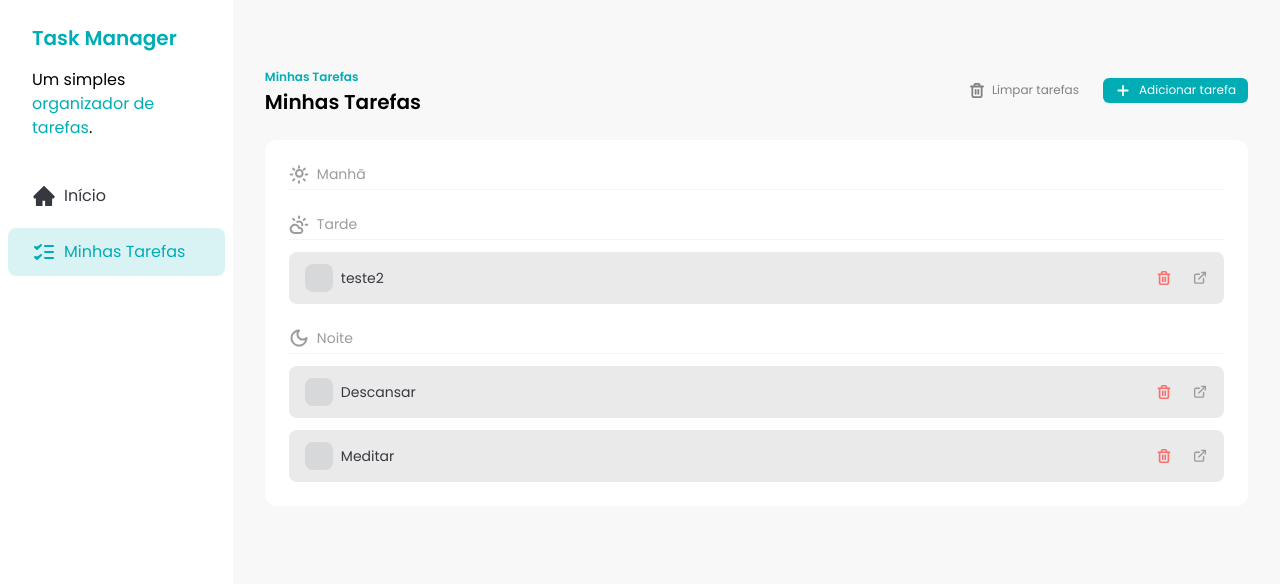
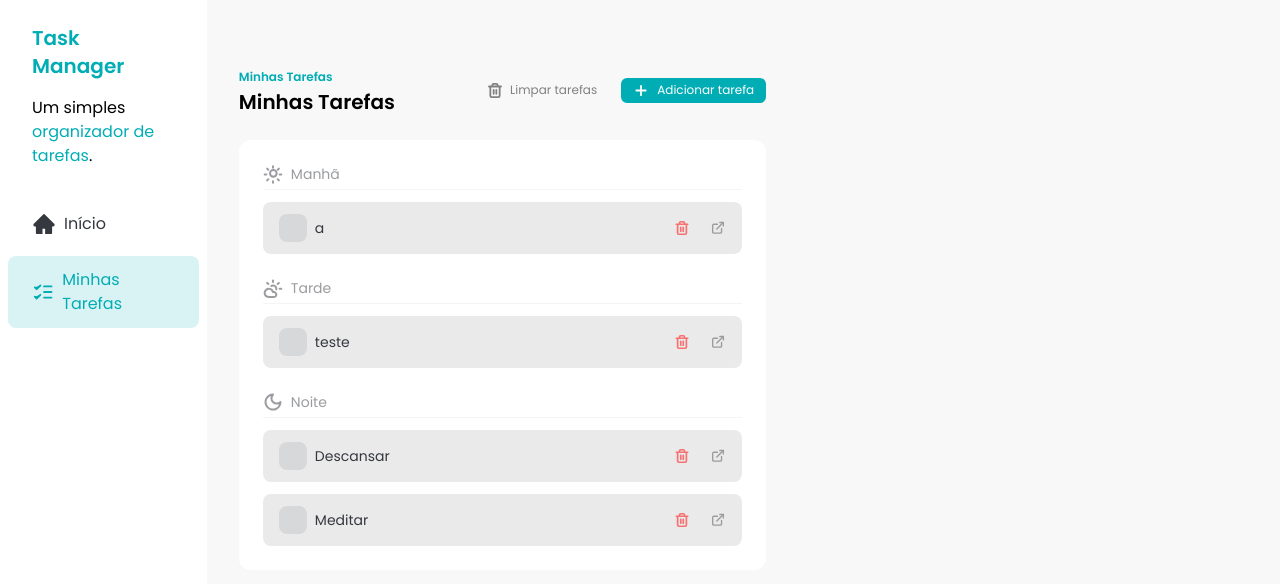
Before and after one commit to Kadockh/task-manager, a React (Vite) app: page / in a window 1280 px wide. Shown: the top 584 px of the page. Built offline with nearby package versions, Linux system fonts and the light colour scheme; data requests are answered from the project's data file.

Commit message:
refactor(app): move Toaster from Main to App to ensure global notification visibility
This change ensures that the Toaster component is available across all routes and layouts, improving user experience and structure clarity.

```diff
--- a/db.json
+++ b/db.json
@@ -18,10 +18,17 @@
       "id": "ac8f"
     },
     {
-      "id": "de8df1ad-0118-4226-bf08-fc970b397cb4",
-      "title": "teste2",
+      "id": "de58a17f-879b-40a2-b180-b72879e39916",
+      "title": "teste",
       "description": "teste",
       "time": "afternoon",
+      "status": "not_started"
+    },
+    {
+      "id": "74c7711d-627d-48ba-94a8-26875f900bed",
+      "title": "a",
+      "description": "a",
+      "time": "morning",
       "status": "not_started"
     }
   ]
--- a/src/App.jsx
+++ b/src/App.jsx
@@ -1,4 +1,3 @@
-import { Toaster } from "sonner"
 
 import Sidebar from "./_components/Sidebar"
 import Tasks from "./_components/Tasks"
@@ -6,13 +5,6 @@ import Tasks from "./_components/Tasks"
 function App() {
   return (
     <div className="flex">
-      <Toaster
-        toastOptions={{
-          style: {
-            color: "#35383E",
-          },
-        }}
-      />
       <Sidebar />
       <Tasks />
     </div>
--- a/src/main.jsx
+++ b/src/main.jsx
@@ -3,6 +3,7 @@ import "./index.css"
 import { StrictMode } from "react"
 import { createRoot } from "react-dom/client"
 import { createBrowserRouter, RouterProvider } from "react-router-dom"
+import { Toaster } from "sonner"
 
 import App from "./App.jsx"
 import TaskDetailsPage from "./pages/task-details.jsx"
@@ -22,6 +23,15 @@ let router = createBrowserRouter([
 
 createRoot(document.getElementById("root")).render(
   <StrictMode>
-    <RouterProvider router={router} />
+    <div className="flex">
+      <Toaster
+        toastOptions={{
+          style: {
+            color: "#35383E",
+          },
+        }}
+      />
+      <RouterProvider router={router} />
+    </div>
   </StrictMode>
 )
```
